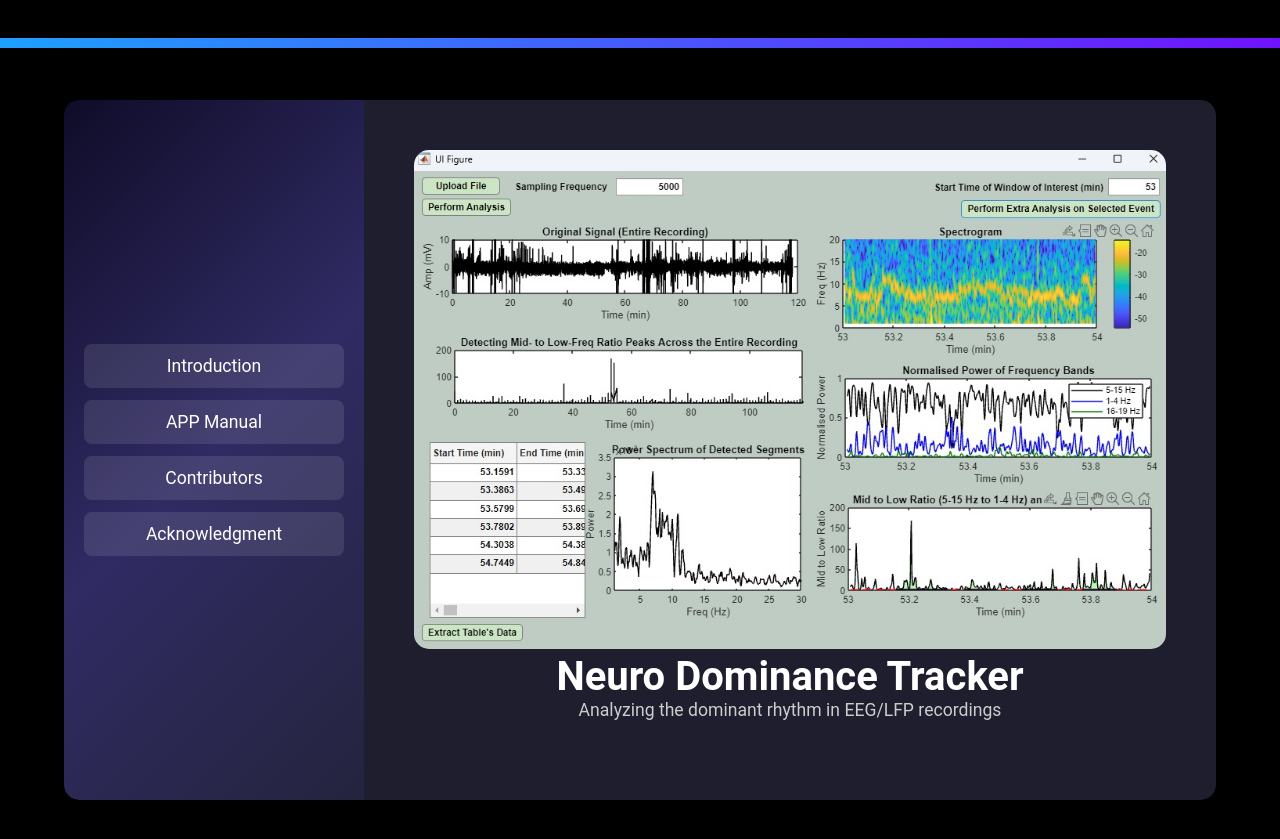
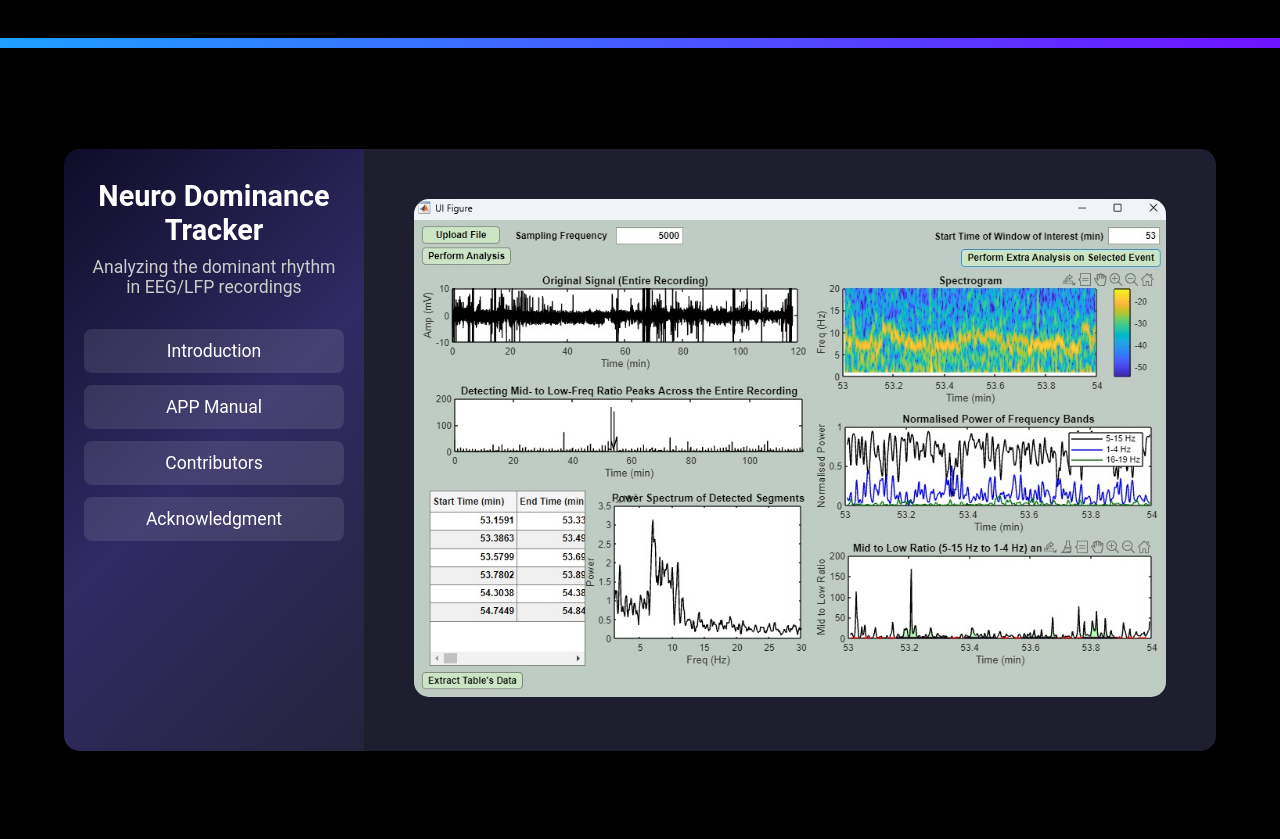
Before and after one commit to nbahador/NeuroDominanceTracker-Tool, a Jekyll site: the page built from index.md, in a window 1280 px wide. Shown: the top 839 px of the page. Built offline with Jekyll 4.4.1, drawn with Linux system fonts in a browser that asks for light colours.

Commit message:
Update default.html

```diff
--- a/_layouts/default.html
+++ b/_layouts/default.html
@@ -42,7 +42,7 @@
       display: flex;
       flex-direction: column;
       align-items: center; /* Center the items horizontally */
-      justify-content: center; /* Center the items vertically */
+      justify-content: flex-start; /* Start aligning the items from the top */
       border-radius: 15px 0 0 15px;
       box-shadow: 4px 0 10px rgba(0, 0, 0, 0.3);
     }
@@ -168,15 +168,16 @@
       }
     }
 
-    /* New Title and Description Styles */
+    /* Title and Description Styles */
     .title-description {
       text-align: center;
-      margin-bottom: 30px;
+      margin-bottom: 20px; /* Add margin so it doesn't touch the links */
     }
 
     .title-description h1 {
-      font-size: 2.5em;
+      font-size: 1.8em;
       color: #fff;
+      margin-bottom: 10px; /* Add space below the title */
     }
 
     .title-description p {
@@ -193,17 +194,16 @@
 
   <div class="wrapper">
     <div class="sidebar">
-      <!-- Logo removed from sidebar, only links remain -->
+      <!-- Title and Description Section in Sidebar -->
+      <div class="title-description">
+        <h1>Neuro Dominance Tracker</h1>
+        <p>Analyzing the dominant rhythm in EEG/LFP recordings</p>
+      </div>
+
       <nav>
         <a href="/introduction.html">Introduction</a>
-
-        <!-- Replaced 'Practical Guides' with 'APP Manual' -->
         <a href="{{ site.baseurl }}/portfolio">APP Manual</a>
-
-        <!-- Replaced 'Creative Space' with 'Contributors' -->
         <a href="/about_me.html">Contributors</a>
-
-        <!-- Replaced 'Contact' with 'Acknowledgment' -->
         <a href="/contact_me.html">Acknowledgment</a>
       </nav>
     </div>
@@ -212,12 +212,6 @@
         <!-- Image placed at the top of the content section -->
         <img src="https://raw.githubusercontent.com/nbahador/NeuroDominanceTracker-Tool/main/assets/img/Sample_UI_1.jpg" alt="Software UI">
       </header>
-
-      <!-- Title and Description Section -->
-      <div class="title-description">
-        <h1>Neuro Dominance Tracker</h1>
-        <p>Analyzing the dominant rhythm in EEG/LFP recordings</p>
-      </div>
 
       <section class="main-content">
         <p>{{ content }}</p>
```
